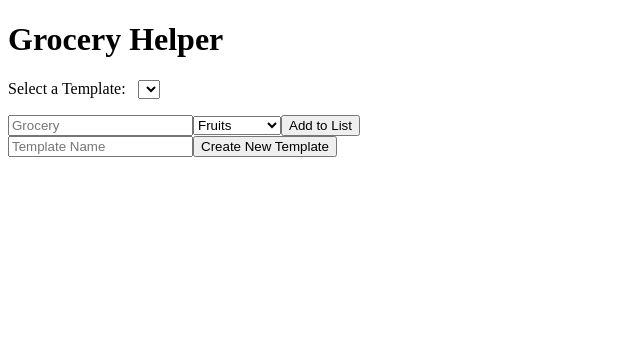
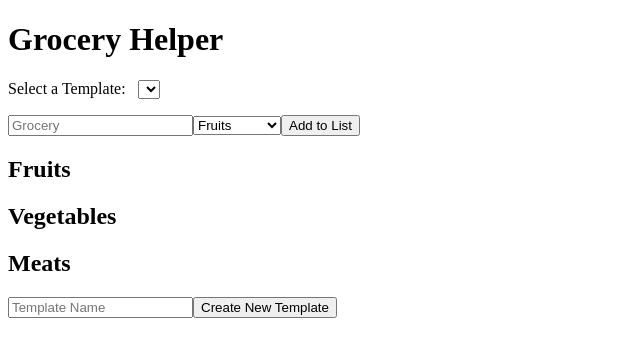
Before and after one commit to roballende/GroceryHelper, a React (Create React App) app: page / in a window 1280 px wide. Shown: the top 356 px of the page, without its empty margins (0-640 px from the left). Built offline with nearby package versions, Linux system fonts and the light colour scheme.

Commit message:
Splits list of groceries into separate categories

```diff
--- a/src/Body.js
+++ b/src/Body.js
@@ -1,6 +1,7 @@
 import TemplateList from "./TemplateList";
 import Form from "./Form";
 import TemplateForm from "./TemplateForm";
+import Grocery from "./Grocery";
 import React, { useState } from "react";
 
 function Body() {
@@ -25,6 +26,7 @@ function Body() {
       <header className="App-header">
         <TemplateList templateList={templateList} displayTemplate={displayTemplate}/>
         <Form addGrocery={addGrocery}/>
+        <Grocery groceryList={groceryList}/>
         <TemplateForm groceryList={groceryList} addTemplate={addTemplate}/>
       </header>
     </div>
--- a/src/Grocery.js
+++ b/src/Grocery.js
@@ -1,8 +1,38 @@
-import React from "react";
+import React, {useState} from "react";
 
-function Grocery({groceryName, groceryCategory}) {
+
+function Grocery({groceryList}) {
+
+  let fruitsList = groceryList.filter((grocery) => (
+    grocery.category === "Fruits"
+  ))
+
+  let vegsList = groceryList.filter((grocery) => (
+    grocery.category === "Vegetables"
+  ))
+
+  let meatsList = groceryList.filter((grocery) => (
+    grocery.category === "Meats"
+  ))
+
   return (
-    {name: groceryName, category: groceryCategory}
+        <div className="contentcontainer padding">
+          <div className="divcontainer">
+          <div className="Fruits">
+            <h2>Fruits</h2>
+            {fruitsList.map((fruit) => (<h3>{fruit.name}</h3>))}
+          </div>
+          <div className="Vegetables">
+            <h2>Vegetables</h2>
+            {vegsList.map((veg) => (<h3>{veg.name}</h3>))}
+          </div>
+          <div className="Meats">
+            <h2>Meats</h2>
+            {meatsList.map((meat) => (<h3>{meat.name}</h3>))}
+          </div>
+          </div>
+        </div>
   )
 }
+
 export default Grocery;
```
